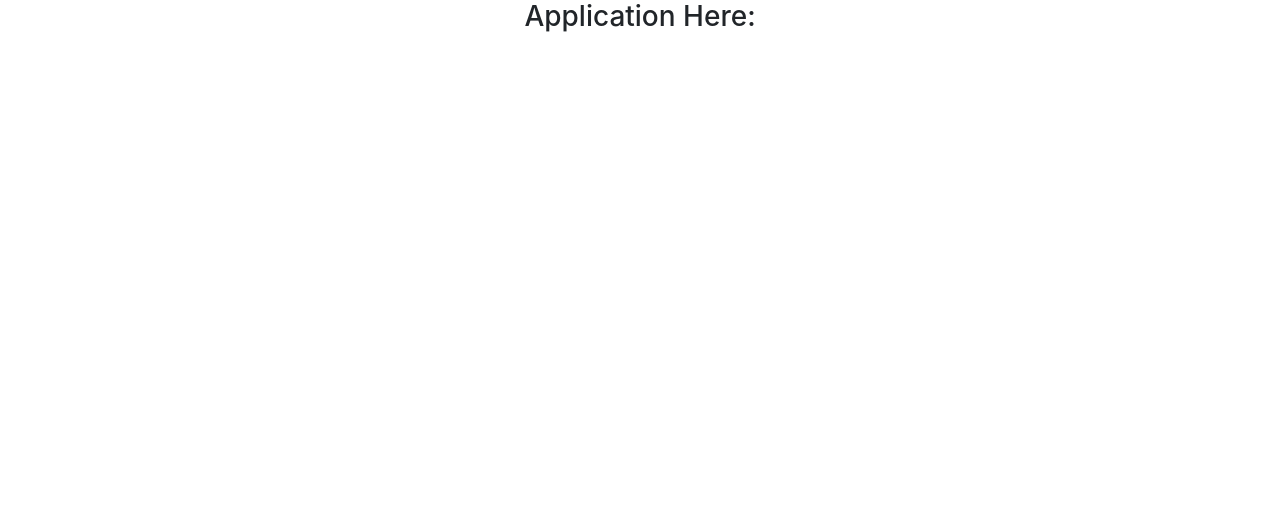
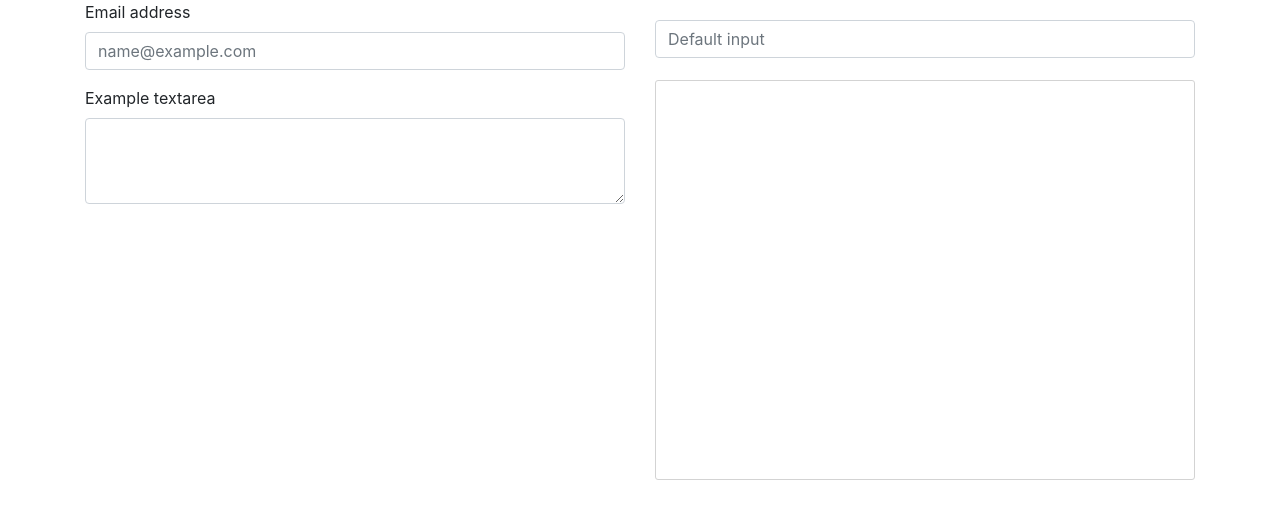
Before and after one commit to Arash89/eCommerce_01, a React (Create React App) app in the folder client/: page / in a window 1280 px wide. Shown: the top 518 px of the page. Built offline with nearby package versions, Linux system fonts and the light colour scheme.

Commit message:
auto import single quote

```diff
--- a/client/src/App.tsx
+++ b/client/src/App.tsx
@@ -1,25 +1,14 @@
 import React from 'react';
-import './App.css';
-import {
-  useQuery,
-  gql
-} from "@apollo/client";
+import AppPanel from "./components/AppPanel";
 import { UserListContainer } from './components/UserListContainer';
 
-const HELLO = gql`
-  query Query {
-    hello
-  }
-`
-
 function App() {
-
-  const { data } = useQuery(HELLO)
-
   return (
-    <div className="App">
-      <h3>Application Here: {data?.hello}</h3>
-      <UserListContainer />
+    <div className="container">
+      <div className="row">
+        <AppPanel/>
+        <UserListContainer/>
+      </div>
     </div>
   );
 }
--- /dev/null
+++ b/client/src/components/AppPanel.tsx
@@ -0,0 +1,16 @@
+import { memo } from "react";
+
+const AppPanel = () => (
+  <div className="col">
+    <div className="mb-3">
+      <label htmlFor="exampleFormControlInput1" className="form-label">Email address</label>
+      <input type="email" className="form-control" id="exampleFormControlInput1" placeholder="name@example.com" />
+    </div>
+    <div className="mb-3">
+      <label htmlFor="exampleFormControlTextarea1" className="form-label">Example textarea</label>
+      <textarea className="form-control" id="exampleFormControlTextarea1" rows={3}></textarea>
+    </div>
+  </div>
+)
+
+export default memo(AppPanel)
--- a/client/src/components/BootstrapComponents.tsx
+++ b/client/src/components/BootstrapComponents.tsx
@@ -39,6 +39,12 @@ export const ToastBodyBootstrap: FC<IBootstrapProps> = memo(({ children, classNa
   </div>
 ))
 
+export const ColBootstrap: FC<IBootstrapProps> = memo(({ children, className, ...otherProps }) => (
+  <div {...otherProps} className={classNames("col", className)}>
+    {children}
+  </div>
+))
+
 export const Toast = styled(ToastBootstrap)`
   opacity: 1
 `
--- /dev/null
+++ b/client/src/components/Input.tsx
@@ -0,0 +1,23 @@
+import { memo } from "react";
+import styled from "styled-components";
+
+const Input = () => (
+  <InputWrapper>
+    <input
+      className="form-control"
+      type="text"
+      placeholder="Default input"
+      aria-label="default input example"
+    />
+  </InputWrapper>
+)
+
+const InputWrapper = styled.div`
+  height: 50px;
+  overflow: hidden;
+  border-radius: 3px;
+  margin-top: 20px;
+  margin-bottom: 10px;
+`
+
+export default memo(Input)
--- a/client/src/components/UserList.tsx
+++ b/client/src/components/UserList.tsx
@@ -1,13 +1,22 @@
 import { memo, FC } from 'react';
 import User from './User'
 import { IUsers } from "./Types";
+import styled from "styled-components";
 
 
 
 const UserList: FC<{ users: IUsers }> = ({ users }) => (
-  <>
+  <UserListWrapper>
     {users.map(user => <User key={user.id} {...user} />)}
-  </>
+  </UserListWrapper>
 )
 
 export default memo(UserList)
+
+const UserListWrapper = styled.div`
+  padding: 20px 20px 5px 5px ;
+  height: 400px;
+  overflow: auto;
+  border: solid 1px lightgray;
+  border-radius: 3px;
+`
--- a/client/src/components/UserListContainer.tsx
+++ b/client/src/components/UserListContainer.tsx
@@ -1,5 +1,8 @@
+import { memo } from 'react';
 import { useQuery, gql } from '@apollo/client';
 import UserList from './UserList';
+import { ColBootstrap } from "./BootstrapComponents";
+import Input from "./Input";
 
 const GET_USERS_QUERY = gql`
   query GetUsers {
@@ -20,5 +23,12 @@ export const UserListContainer = () => {
   const { data = {getUsers: []} } = useQuery(GET_USERS_QUERY)
 
   const { getUsers: users } = data
-  return <UserList users={users} />
+  return (
+    <ColBootstrap>
+      <Input />
+      <UserList users={users} />
+    </ColBootstrap>
+  )
 }
+
+export default memo(UserListContainer)
```
